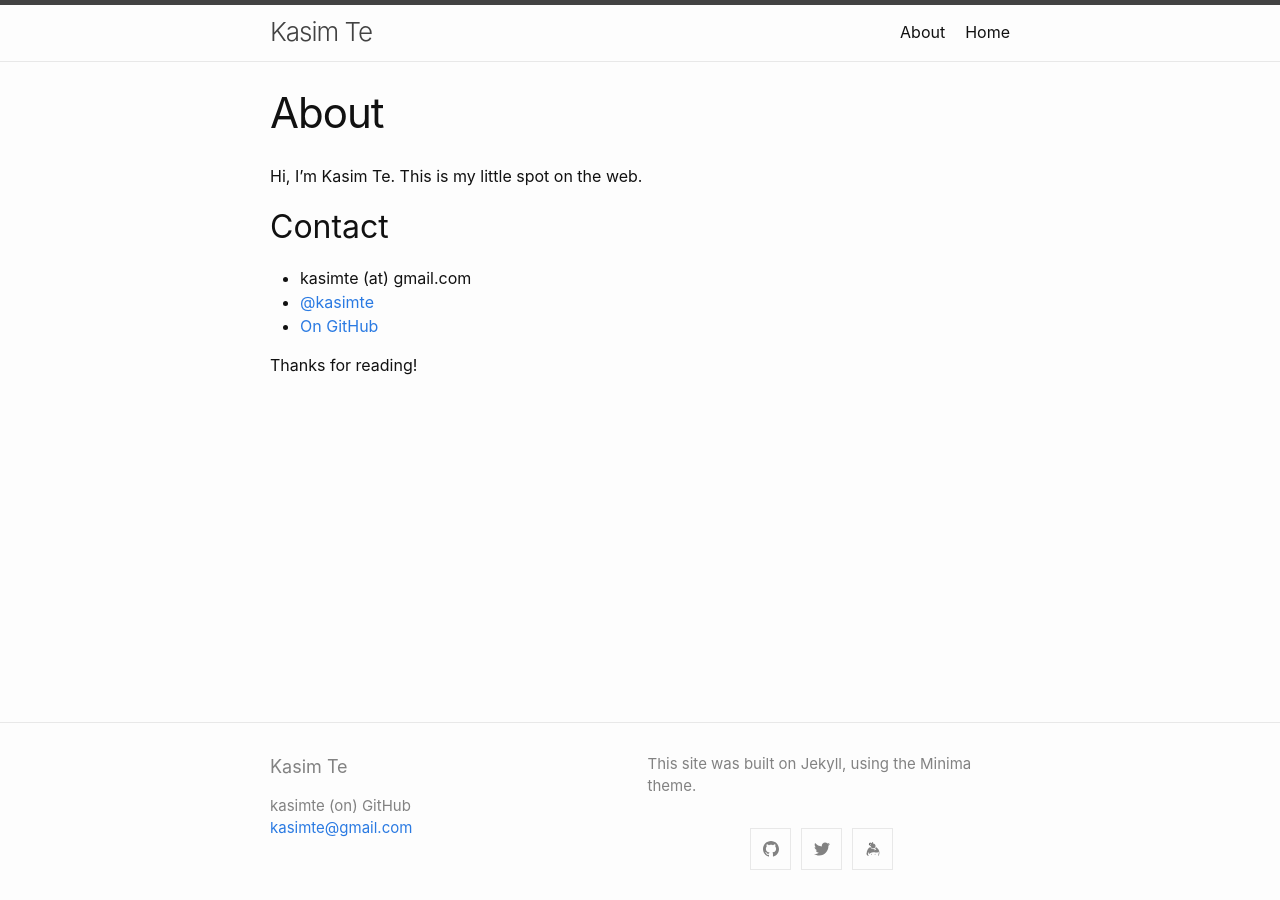
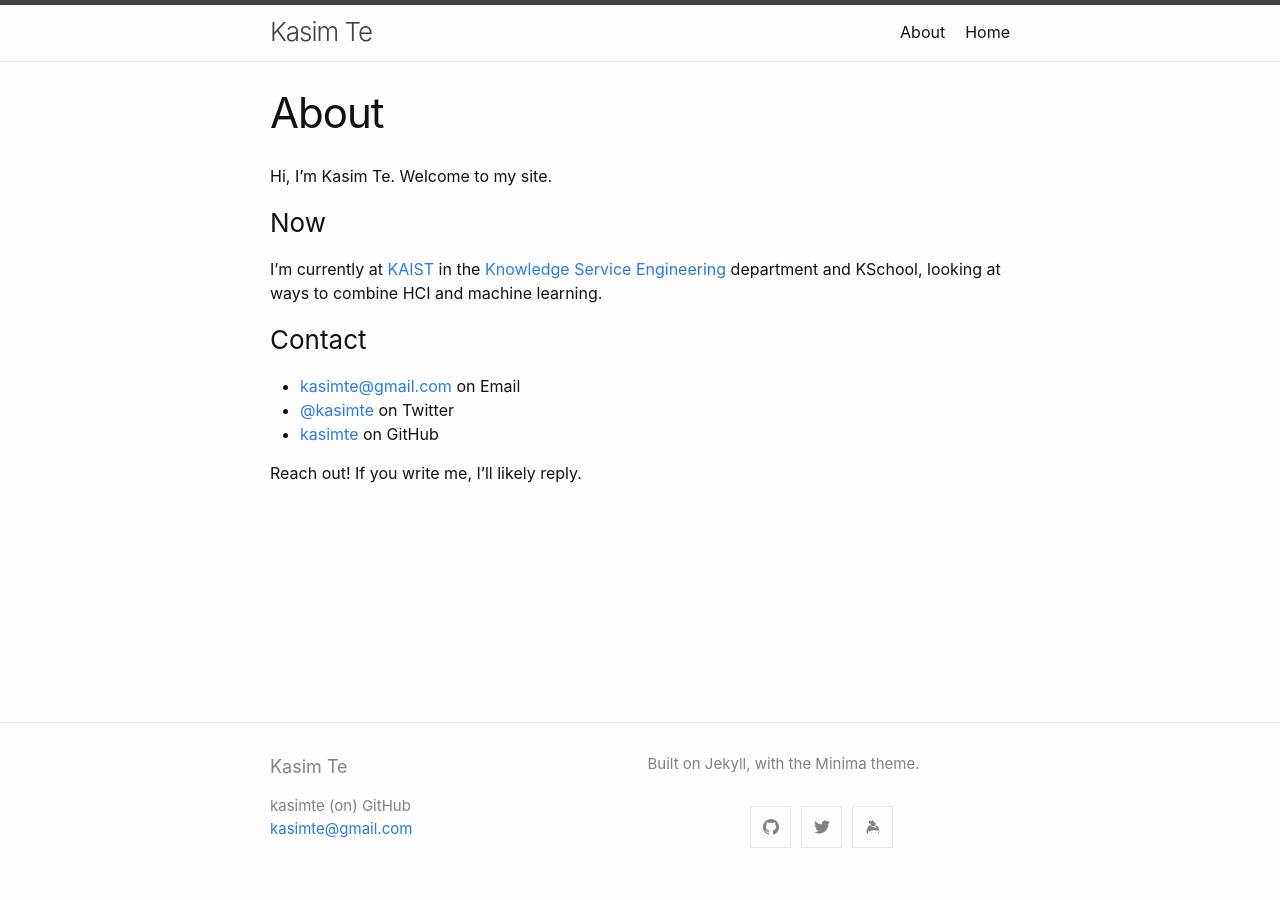
Before and after one commit to kasimte/kasimte.github.io, a Jekyll site: the page built from about.md, in a window 1280 px wide. Built offline with Jekyll 4.4.1, drawn with Linux system fonts in a browser that asks for light colours.

Commit message:
Add excerpts. Clean up About page.

```diff
--- a/_config.yml
+++ b/_config.yml
@@ -2,9 +2,9 @@ title: Kasim Te
 author: kasimte (on) GitHub
 email: kasimte@gmail.com
 description: > # this means to ignore newlines until "show_excerpts:"
-  This site was built on Jekyll, using the Minima theme.
+  Built on Jekyll, with the Minima theme.
 
-show_excerpts: false # set to true to show excerpts on the homepage
+show_excerpts: true # set to true to show excerpts on the homepage
 
 # Minima date format
 # refer to https://shopify.github.io/liquid/filters/date/ if you want to customize this
--- a/about.md
+++ b/about.md
@@ -4,12 +4,19 @@ title: About
 permalink: about/
 ---
 
-Hi, I'm Kasim Te. This is my little spot on the web.
+Hi, I'm Kasim Te. Welcome to my site.
 
-## Contact
+### Now
 
-- kasimte (at) gmail.com
-- [@kasimte](https://twitter.com/kasimte)
-- [On GitHub](https://github.com/kasimte)
+I'm currently at [KAIST](http://www.kaist.edu) in
+the [Knowledge Service Engineering](https://kse.kaist.ac.kr/)
+department and KSchool, looking at ways to combine HCI and machine
+learning.
 
-Thanks for reading!
+### Contact
+
+- [kasimte@gmail.com](mailto://kasimte@gmail.com) on Email
+- [@kasimte](https://twitter.com/kasimte) on Twitter
+- [kasimte](https://github.com/kasimte) on GitHub
+
+Reach out! If you write me, I'll likely reply.
```
